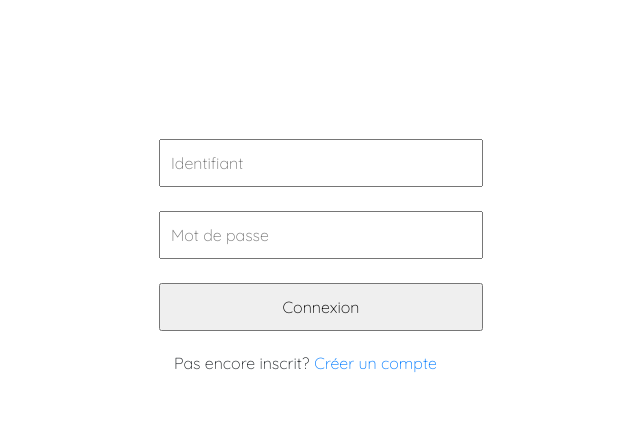
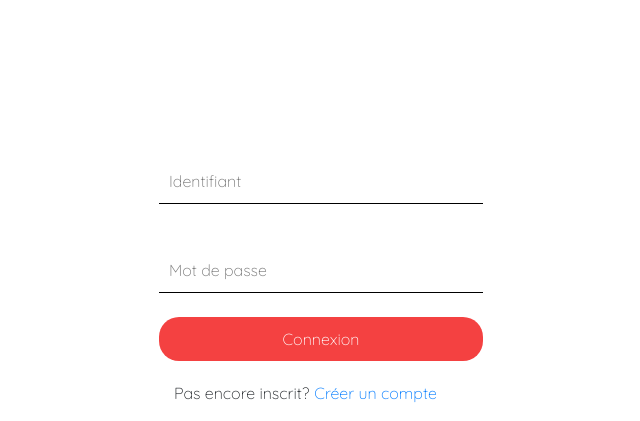
Before and after one commit to FelanaRamarlina/MovieBook, a PHP site: page / in a window 1280 px wide. Shown: the part 587-1008 px from the top of the page, without its empty margins (306-946 px from the left). Before the commit the page ends 960 px from the top, so only its background shows below. Run offline with PHP 8.4, Linux system fonts and the light colour scheme; style sheets or scripts are compiled from the project's sources; some libraries are stand-ins or nearby versions.

Commit message:
login form

```diff
--- a/sources/resources/styles/style.css
+++ b/sources/resources/styles/style.css
@@ -296,15 +296,21 @@ input[type="submit"] {
     height: 530px;
 }
 
-.form1: {
-/*
+.loginForm {
     border: none;
     text-decoration: none;
-        margin-top: 20px;
+    margin-top: 20px;
     background-color: transparent;
     border: none;
     border-bottom: 2px solid white;
     border-radius: 0px !important;
     box-shadow: none;
-*/
+    border-bottom: 1px solid;
 }
+
+.submitLoginForm {
+    background-color: #F44141;
+    border: none;
+    color: white;
+    border-radius: 20px;
+}
--- a/sources/view/login.php
+++ b/sources/view/login.php
@@ -9,11 +9,11 @@
     </div>
     <div class="formLogin form col-xs-6 col-sm-6">
         <form action="index.php?ctrl=user&action=doLogin" method="post">
-            <input class="form1" type="email" name="mail" id="mail" placeholder="Identifiant" required>
+            <input class="loginForm" type="email" name="mail" id="mail" placeholder="Identifiant" required>
             <br/>
-            <input type="password" name="password" id="password" placeholder="Mot de passe">
+            <input class="loginForm" type="password" name="password" id="password" placeholder="Mot de passe">
             <br/>
-            <input type="submit" value="Connexion">
+            <input class="submitLoginForm" type="submit" value="Connexion">
             <p>Pas encore inscrit?</p><a class="create" href="index.php?ctrl=user&action=createUser">Créer un compte</a>
             <?php
             if(isset($info)) { echo $info;}
```
